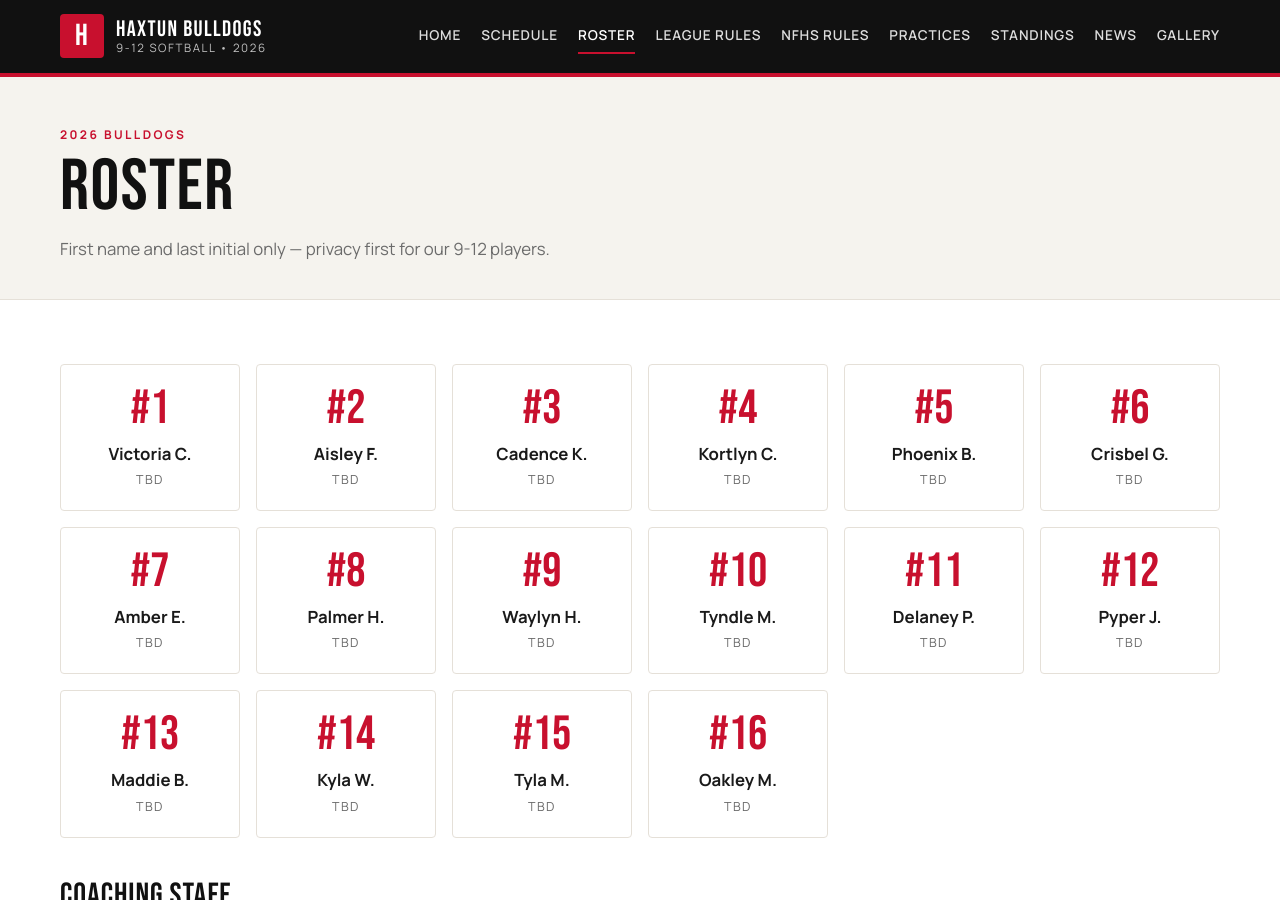
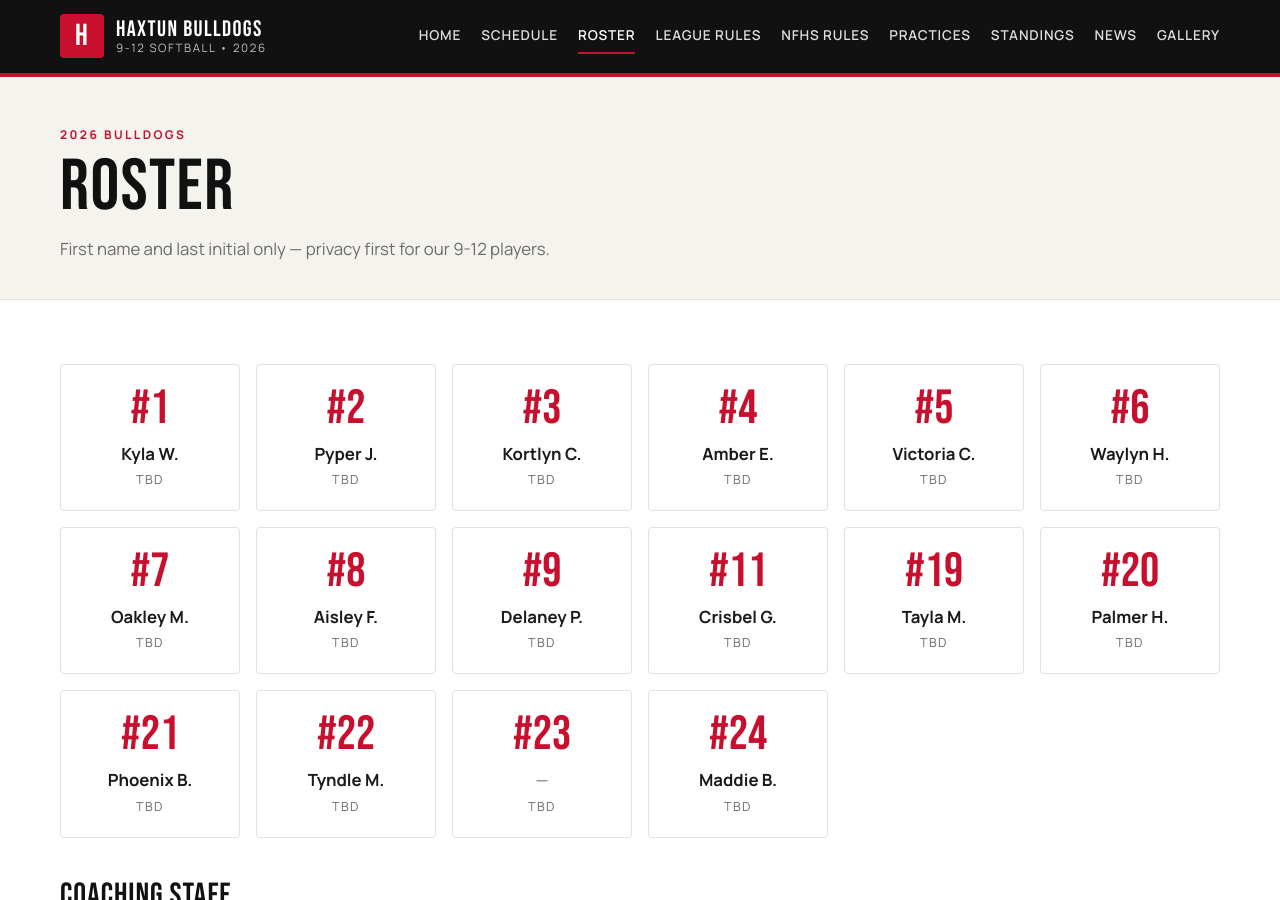
Before and after one commit to mcconnellentllc-cloud/haxtun-softball9-12, a Jekyll site: the page built from roster.html, in a window 1280 px wide and 900 px high. Built offline with Jekyll 4.4.1, drawn with Linux system fonts in a browser that asks for light colours.

Commit message:
Update roster with real jersey numbers; withhold #23 name on public site

```diff
--- a/_data/roster.yml
+++ b/_data/roster.yml
@@ -2,56 +2,59 @@
 # PRIVACY: First name + last initial only. No DOBs, addresses,
 # phone numbers, parent names, or photos in this file.
 #
-# Jersey numbers below are sequential placeholders in roster order.
-# Replace `number:` with real jersey numbers when set.
-# Positions are TBD — fill in as the coaches assign.
+# Jersey numbers are real (from GameChanger). Positions are TBD.
+#
+# #23 is intentionally name-withheld at the family's request
+# (hidden: true). Do NOT add her name to this PUBLIC file — her full
+# name lives only in the private coaches portal.
 
 players:
   - number: 1
+    name: "Kyla W."
+    position: "TBD"
+  - number: 2
+    name: "Pyper J."
+    position: "TBD"
+  - number: 3
+    name: "Kortlyn C."
+    position: "TBD"
+  - number: 4
+    name: "Amber E."
+    position: "TBD"
+  - number: 5
     name: "Victoria C."
     position: "TBD"
-  - number: 2
+  - number: 6
+    name: "Waylyn H."
+    position: "TBD"
+  - number: 7
+    name: "Oakley M."
+    position: "TBD"
+  - number: 8
     name: "Aisley F."
     position: "TBD"
-  - number: 3
-    name: "Cadence K."
+  - number: 9
+    name: "Delaney P."
     position: "TBD"
-  - number: 4
-    name: "Kortlyn C."
+  - number: 11
+    name: "Crisbel G."
     position: "TBD"
-  - number: 5
+  - number: 19
+    name: "Tayla M."
+    position: "TBD"
+  - number: 20
+    name: "Palmer H."
+    position: "TBD"
+  - number: 21
     name: "Phoenix B."
     position: "TBD"
-  - number: 6
-    name: "Crisbel G."
-    position: "TBD"
-  - number: 7
-    name: "Amber E."
-    position: "TBD"
-  - number: 8
-    name: "Palmer H."
-    position: "TBD"
-  - number: 9
-    name: "Waylyn H."
-    position: "TBD"
-  - number: 10
+  - number: 22
     name: "Tyndle M."
     position: "TBD"
-  - number: 11
-    name: "Delaney P."
+  - number: 23
+    name: ""
     position: "TBD"
-  - number: 12
-    name: "Pyper J."
-    position: "TBD"
-  - number: 13
+    hidden: true
+  - number: 24
     name: "Maddie B."
     position: "TBD"
-  - number: 14
-    name: "Kyla W."
-    position: "TBD"
-  - number: 15
-    name: "Tyla M."
-    position: "TBD"
-  - number: 16
-    name: "Oakley M."
-    position: "TBD"
--- a/roster.html
+++ b/roster.html
@@ -11,7 +11,7 @@ permalink: /roster/
   {% for p in sorted %}
   <div class="roster-card">
     <div class="roster-card__num">#{{ p.number }}</div>
-    <div class="roster-card__name">{{ p.name }}</div>
+    <div class="roster-card__name">{% if p.hidden %}<span style="color:#999">—</span>{% else %}{{ p.name }}{% endif %}</div>
     <div class="roster-card__pos">{{ p.position }}</div>
   </div>
   {% endfor %}
```
